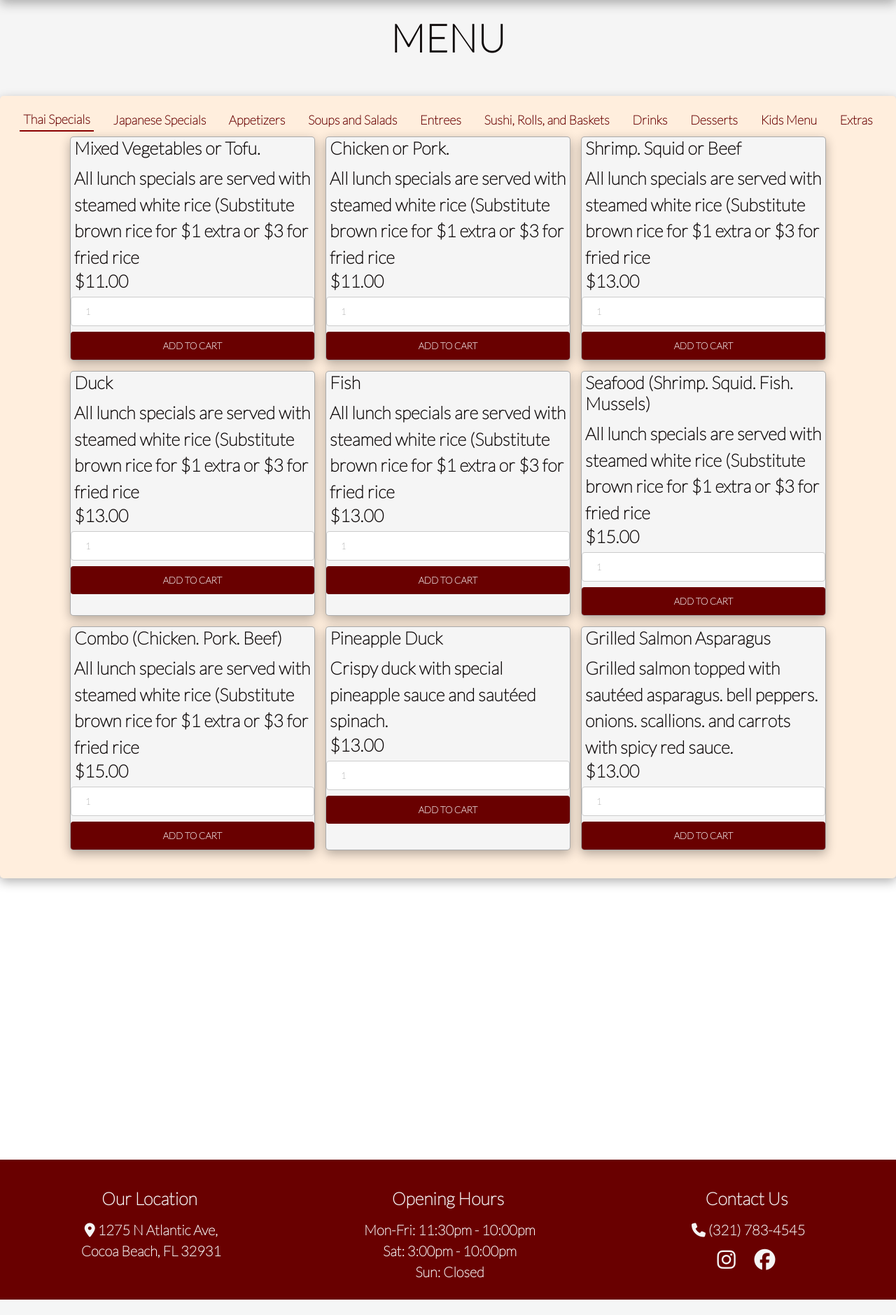
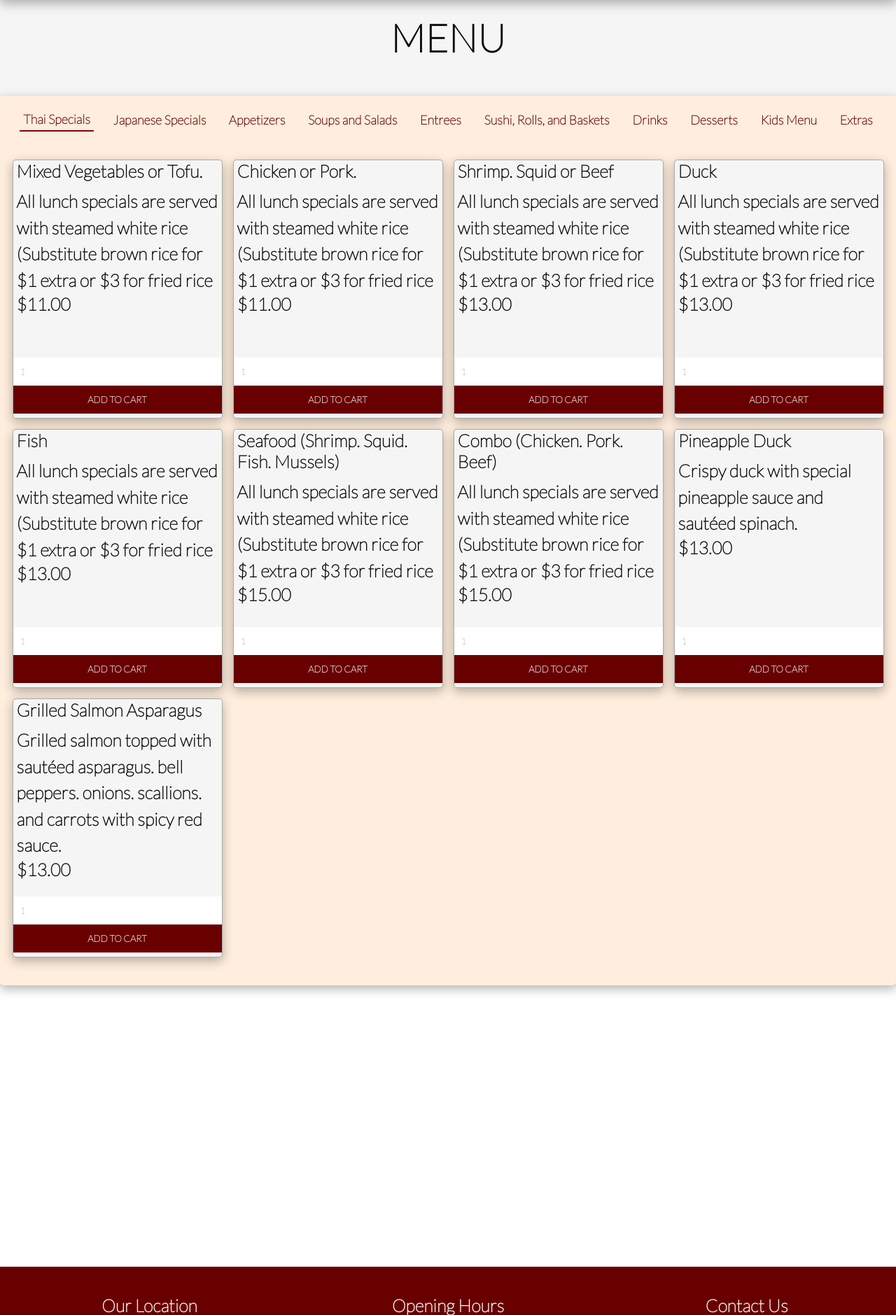
Before and after one commit to LeahP1/Siam-Orchid-Website, a PHP site: page /Siam-Orchid-Website-main/menu.php in a window 1280 px wide. Shown: the part 135-2014 px from the top of the page at 70% size. Before the commit the page ends 1992 px from the top, so only its background shows below. Run offline with PHP 8.4, Linux system fonts and the light colour scheme; data comes from the database, SQL or seed files in the repository; some libraries are stand-ins or nearby versions.

Commit message:
menu item bug fix commit

```diff
--- a/css/style.css
+++ b/css/style.css
@@ -260,7 +260,7 @@ footer a{
 }
 /*menu css*/
 .container-menu{
-    width:auto;
+    width: auto;
     background-color: #ffeedd;
     box-shadow:0 .5rem 1.5rem rgba(0,0,0,.3);
     padding:10px;
@@ -273,7 +273,8 @@ footer a{
 
 .menu .container{
     display: grid;
-    grid-template-columns: repeat(auto-fit, 35rem);
+   grid-auto-rows: 370px;
+    grid-template-columns: repeat(auto-fit, 30rem);
     gap: 1.5rem;
     justify-content: center;
     padding-bottom: 30px;
@@ -285,7 +286,7 @@ footer a{
     font-weight: bold;
     text-align: center;
 }
-.menu .container .box{
+.menu .container .box {
 
     background: var(--white);
     border: .1rem solid rgba(0,0,0,.3);
@@ -294,6 +295,16 @@ footer a{
     box-shadow: var(--box-shadow);
 
 }
+.menu .container .box .menuItem{
+
+   height: 270px
+
+
+}
+
+
+
+
 .menu .container .box:hover{
 
 
@@ -311,25 +322,22 @@ footer a{
 
 }
 input[type=submit]{
-    text-align: center;
-    border-radius: 4px;
+    position: static;
+    top: 100px;
     width: 100%;
-    display: inline-block;
-    padding: 10px 24px;
+     padding: 10px 14px;
     background-color: #690000;
     font-weight: bold;
     color: rgb(255, 255, 255);
     border: 2px solid #690000;
     cursor: pointer;
+
 }
 
 input[type=number]{
+
     width: 100%;
-    padding: 12px 20px;
-    margin: 8px 0;
-    display: inline-block;
-    border: 1px solid #ccc;
-    border-radius: 4px;
+    padding: 12px 10px;
     box-sizing: border-box;
 }
 
@@ -345,6 +353,10 @@ input[type=number]{
     width: 100%;
     border-radius: .5rem;
     object-fit: cover;
+}
+
+.emptyCart{
+    text-align: center;
 }
 
 
@@ -371,6 +383,7 @@ input[type=number]{
     justify-content: space-around;
     align-items: center;
    padding: 7px;
+   padding-bottom: 40px;
     font-size: 18px;
 }
 .tab-box .tab{
--- a/menu.php
+++ b/menu.php
@@ -119,8 +119,8 @@ $count = "SELECT COUNT(*) FROM cart";
                     <span>$<?php echo $row["COL 3"] ?></span>
                     <input type = "hidden" name = 'itemPriceInput' value ="<?php echo $row["COL 3"];?>">
                 </div>
-                     <input type = "number" name = "quantity" value = "1">
-                     <input type = "submit" class = "addCart" value = "ADD TO CART" name = "addToCart">
+                    <br> <input type = "number" name = "quantity" value = "1">
+                     <br><input type = "submit" class = "addCart" value = "ADD TO CART" name = "addToCart">
 
     </form>
     </div>
@@ -151,13 +151,15 @@ if ($result->num_rows > 0) {
 
          ?>   <div class = "box">
                 <form action = "#menu" method = "POST">
+                <div class = "menuItem">
                     <h4><?php echo $row["COL 2"] ?></h4>
                     <input type = "hidden" name = 'itemNameInput' value ="<?php echo $row["COL 2"];?>">
             <p><?php echo $row["COL 4"] ?> </p>
             <input type = "hidden" name = 'itemDescriptionInput' value ="<?php echo $row["COL 4"];?>">
             <span>$<?php echo $row["COL 3"] ?></span>
             <input type = "hidden" name = 'itemPriceInput' value ="<?php echo $row["COL 3"];?>">
-           <br> <input type = "number" name = "quantity" value = "1">
+                </div>
+           <br><input type = "number" name = "quantity" value = "1">
            <br> <input type = "submit" class = "addCart" value = "ADD TO CART" name = "addToCart">
     </form>
     </div>
@@ -187,12 +189,14 @@ if ($result->num_rows > 0) {
 
                ?> <div class = "box">
                     <form action = "#menu" method = "POST">
+                    <div class = "menuItem">
                         <h4><?php echo $row["COL 2"] ?></h4>
                         <input type = "hidden" name = 'itemNameInput' value ="<?php echo $row["COL 2"];?>">
                 <p><?php echo $row["COL 4"] ?> </p>
                 <input type = "hidden" name = 'itemDescriptionInput' value ="<?php echo $row["COL 4"];?>">
                 <span>$<?php echo $row["COL 3"] ?></span>
                 <input type = "hidden" name = 'itemPriceInput' value ="<?php echo $row["COL 3"];?>">
+                    </div>
                <br> <input type = "number" name = "quantity" value = "1">
                <br> <input type = "submit" class = "addCart" value = "ADD TO CART" name = "addToCart">
         </form>
@@ -224,12 +228,14 @@ if ($result->num_rows > 0) {
 
                ?> <div class = "box">
                     <form action = "#menu" method = "POST">
+                        <div class = "menuItem">
                         <h4><?php echo $row["COL 2"] ?></h4>
                         <input type = "hidden" name = 'itemNameInput' value ="<?php echo $row["COL 2"];?>">
                 <p><?php echo $row["COL 4"] ?> </p>
                 <input type = "hidden" name = 'itemDescriptionInput' value ="<?php echo $row["COL 4"];?>">
                 <span>$<?php echo $row["COL 3"] ?></span>
                 <input type = "hidden" name = 'itemPriceInput' value ="<?php echo $row["COL 3"];?>">
+                        </div>
                <br> <input type = "number" name = "quantity" value = "1">
                <br> <input type = "submit" class = "addCart" value = "ADD TO CART" name = "addToCart">
         </form>
@@ -262,12 +268,14 @@ if ($result->num_rows > 0) {
 
               ?>  <div class = "box">
                     <form action = "#menu" method = "POST">
+                        <div class = "menuItem">
                         <h4><?php echo $row["COL 2"] ?></h4>
                         <input type = "hidden" name = 'itemNameInput' value ="<?php echo $row["COL 2"];?>">
                 <p><?php echo $row["COL 4"] ?> </p>
                 <input type = "hidden" name = 'itemDescriptionInput' value ="<?php echo $row["COL 4"];?>">
                 <span>$<?php echo $row["COL 3"] ?></span>
                 <input type = "hidden" name = 'itemPriceInput' value ="<?php echo $row["COL 3"];?>">
+                        </div>
                <br> <input type = "number" name = "quantity" value = "1">
                <br> <input type = "submit" class = "addCart" value = "ADD TO CART" name = "addToCart">
         </form>
@@ -299,12 +307,14 @@ if ($result->num_rows > 0) {
 
                  ?>   <div class = "box">
                         <form action = "#menu" method = "POST">
+                            <div class = "menuItem">
                             <h4><?php echo $row["COL 2"] ?></h4>
                             <input type = "hidden" name = 'itemNameInput' value ="<?php echo $row["COL 2"];?>">
                     <p><?php echo $row["COL 4"] ?> </p>
                     <input type = "hidden" name = 'itemDescriptionInput' value ="<?php echo $row["COL 4"];?>">
                     <span>$<?php echo $row["COL 3"] ?></span>
                     <input type = "hidden" name = 'itemPriceInput' value ="<?php echo $row["COL 3"];?>">
+                            </div>
                    <br> <input type = "number" name = "quantity" value = "1">
                    <br> <input type = "submit" class = "addCart" value = "ADD TO CART" name = "addToCart">
             </form>
@@ -336,12 +346,14 @@ if ($result->num_rows > 0) {
 
                       ?>  <div class = "box">
                             <form action = "#menu" method = "POST">
+                                <div class = "menuItem">
                                 <h4><?php echo $row["COL 2"] ?></h4>
                                 <input type = "hidden" name = 'itemNameInput' value ="<?php echo $row["COL 2"];?>">
                         <p><?php echo $row["COL 4"] ?> </p>
                         <input type = "hidden" name = 'itemDescriptionInput' value ="<?php echo $row["COL 4"];?>">
                         <span>$<?php echo $row["COL 3"] ?></span>
                         <input type = "hidden" name = 'itemPriceInput' value ="<?php echo $row["COL 3"];?>">
+                                </div>
                        <br> <input type = "number" name = "quantity" value = "1">
                        <br> <input type = "submit" class = "addCart" value = "ADD TO CART" name = "addToCart">
                 </form>
@@ -372,12 +384,14 @@ if ($result->num_rows > 0) {
 
                ?>             <div class = "box">
                                 <form action = "#menu" method = "POST">
+                                    <div class = "menuItem">
                                     <h4><?php echo $row["COL 2"] ?></h4>
                                     <input type = "hidden" name = 'itemNameInput' value ="<?php echo $row["COL 2"];?>">
                             <p><?php echo $row["COL 4"] ?> </p>
                             <input type = "hidden" name = 'itemDescriptionInput' value ="<?php echo $row["COL 4"];?>">
                             <span>$<?php echo $row["COL 3"] ?></span>
                             <input type = "hidden" name = 'itemPriceInput' value ="<?php echo $row["COL 3"];?>">
+                                    </div>
                            <br> <input type = "number" name = "quantity" value = "1">
                            <br> <input type = "submit" class = "addCart" value = "ADD TO CART" name = "addToCart">
                     </form>
@@ -408,12 +422,14 @@ if ($result->num_rows > 0) {
 
                                ?> <div class = "box">
                                     <form action = "#menu" method = "POST">
+                                        <div class = "menuItem">
                                         <h4><?php echo $row["COL 2"] ?></h4>
                                         <input type = "hidden" name = 'itemNameInput' value ="<?php echo $row["COL 2"];?>">
                                 <p><?php echo $row["COL 4"] ?> </p>
                                 <input type = "hidden" name = 'itemDescriptionInput' value ="<?php echo $row["COL 4"];?>">
                                 <span>$<?php echo $row["COL 3"] ?></span>
                                 <input type = "hidden" name = 'itemPriceInput' value ="<?php echo $row["COL 3"];?>">
+                                        </div>
                                <br> <input type = "number" name = "quantity" value = "1">
                                <br> <input type = "submit" class = "addCart" value = "ADD TO CART" name = "addToCart">
                         </form>
@@ -444,12 +460,14 @@ if ($result->num_rows > 0) {
 
                                    ?> <div class = "box">
                                         <form action = "#menu" method = "POST">
+                                            <div class = "menuItem">
                                             <h4><?php echo $row["COL 2"] ?></h4>
                                             <input type = "hidden" name = 'itemNameInput' value ="<?php echo $row["COL 2"];?>">
                                     <p><?php echo $row["COL 4"] ?> </p>
                                     <input type = "hidden" name = 'itemDescriptionInput' value ="<?php echo $row["COL 4"];?>">
                                     <span>$<?php echo $row["COL 3"] ?></span>
                                     <input type = "hidden" name = 'itemPriceInput' value ="<?php echo $row["COL 3"];?>">
+                                            </div>
                                    <br> <input type = "number" name = "quantity" value = "1">
                                    <br> <input type = "submit" class = "addCart" value = "ADD TO CART" name = "addToCart">
                             </form>
```
